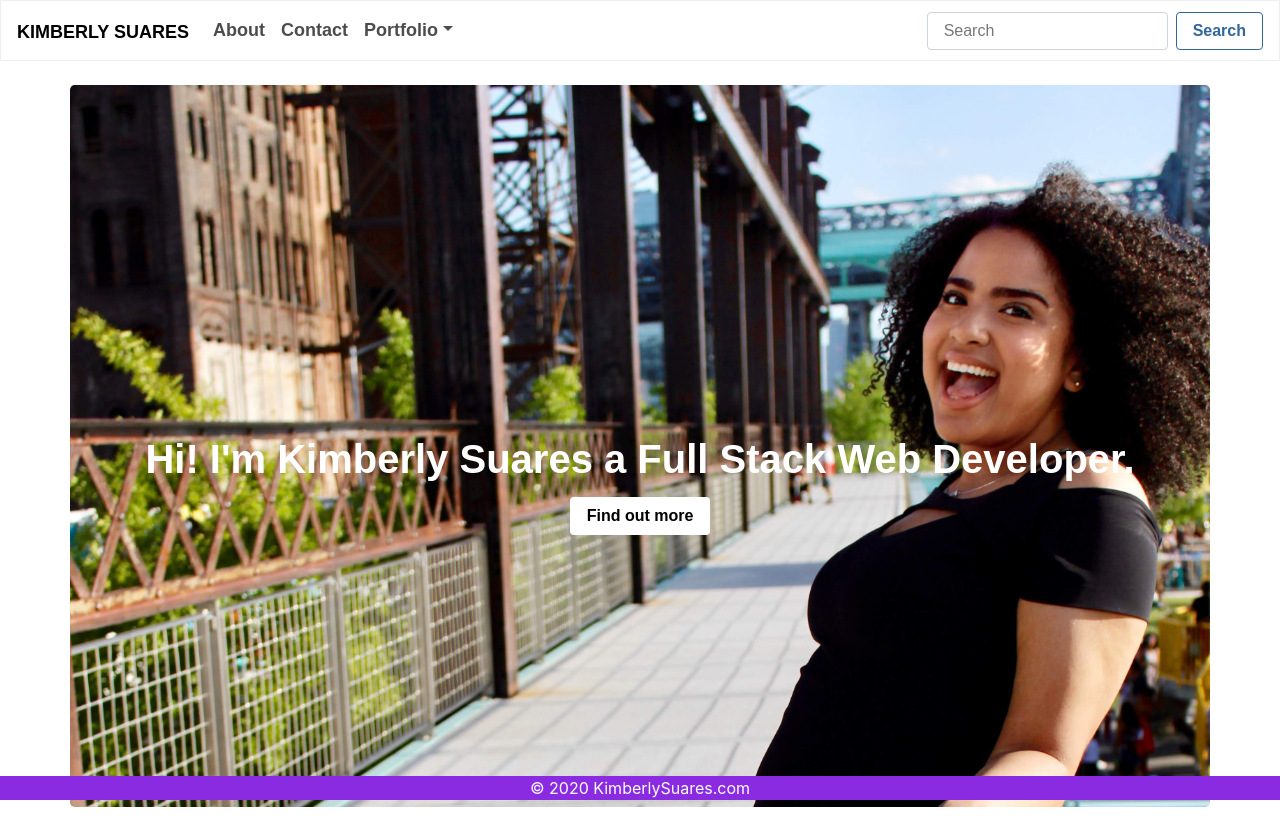
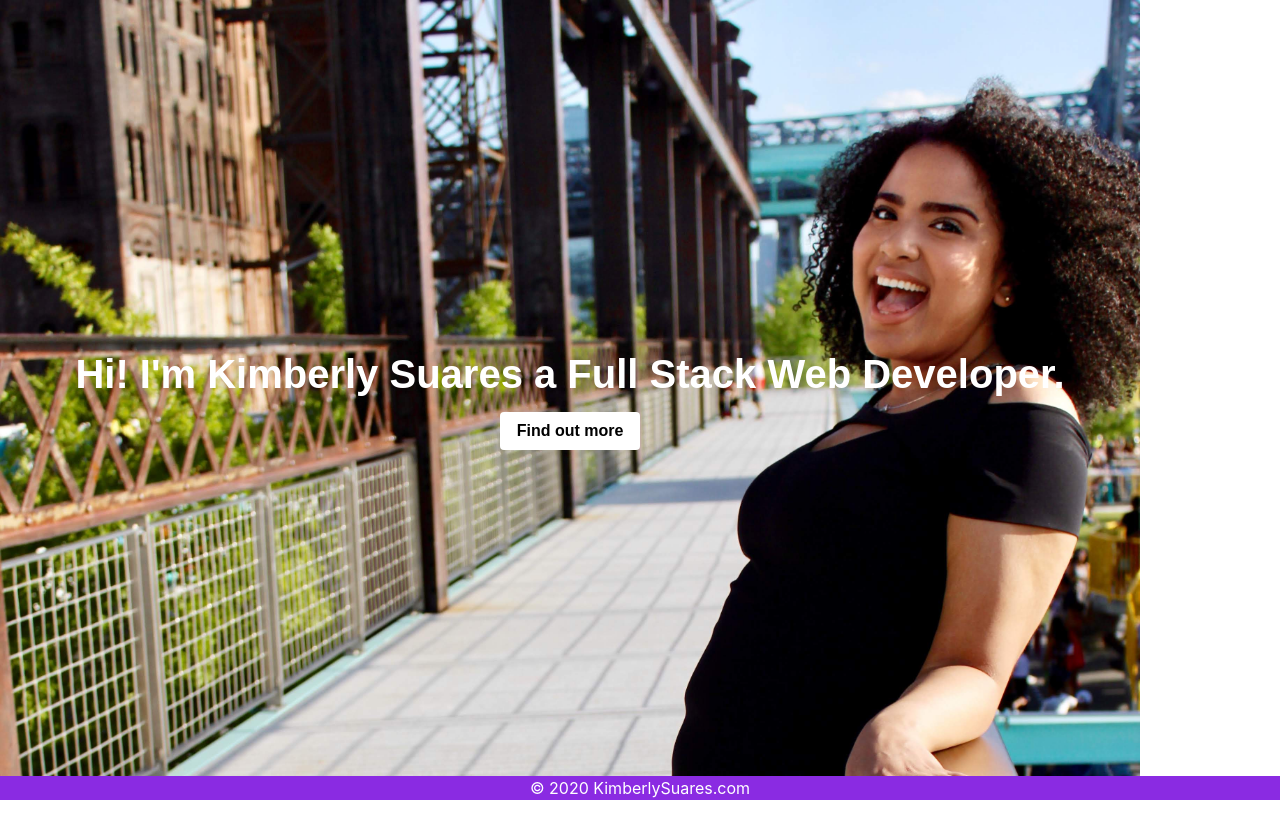
Before and after one commit to ksuares1/kimberly-, a React (Create React App) app in the folder client/: page / in a window 1280 px wide. After the commit the page ends 800 px from the top, so only its background shows below. Built offline with nearby package versions, Linux system fonts and the light colour scheme; a web font is replaced by a local one.

Commit message:
updated homepage css

```diff
--- a/client/src/App.js
+++ b/client/src/App.js
@@ -2,7 +2,7 @@ import React from 'react';
 // import logo from './logo.svg';
 import './App.css';
 import { BrowserRouter as Router, Switch, Route } from "react-router-dom";
-import Navbar from './components/Nav';
+// import Navbar from './components/Nav';
 import FooterComponent from './components/Footer';
 import HomePage from './pages/Home';
 import PortfolioPage from './pages/Portfolio';
@@ -14,7 +14,7 @@ function App() {
     <div className="App">
       <Router>
         <div>
-          <Navbar />
+           {/* <Navbar /> */}
           <div>
             <Switch>
               <Route exact path="/" component={HomePage} />
--- a/client/src/components/Contact/index.css
+++ b/client/src/components/Contact/index.css
@@ -3,3 +3,9 @@
     width:55%;
     height:35%;
 }
+/*
+.contact-name{
+    width:75%;
+    height:25%;
+    text-align:center;
+} */
--- a/client/src/components/Contact/index.js
+++ b/client/src/components/Contact/index.js
@@ -2,17 +2,19 @@ import React from "react";
 import './index.css';
 import Form from "react-bootstrap/Form";
 import Button from "react-bootstrap/Button";
+// import Navbar from './components/Nav';
 
 
 function ContactForm() {
   return (
+    // add col and row to the outer box of the div
     <Form className="contact">
       <br>
       </br>
       <h1>Contact Me</h1>
       <Form.Group controlId="formBasicEmail">
         <Form.Label>Name</Form.Label>
-        <Form.Control type="name" placeholder="Enter Name" />
+        <Form.Control className="contact-name" type="name" placeholder="Enter Name" />
       </Form.Group>
 
       <Form.Group controlId="formBasicEmail">
--- a/client/src/components/Home/index.css
+++ b/client/src/components/Home/index.css
@@ -2,8 +2,13 @@
     background-size: cover;
     padding-top: 20%;
     padding-bottom: 20%;
-    height:25%;
-    background-repeat:no-repeat;
+    height:100%;
+    /* width: 100%; */
+    /* background-repeat:no-repeat; */
+    position: absolute;
+    background-position: top center;
+
+
 
 }
 
--- a/client/src/components/Home/index.js
+++ b/client/src/components/Home/index.js
@@ -1,13 +1,13 @@
 import React from "react";
 import './index.css';
 import main from '../../assets/img/kick.jpg';
-import Jumbotron from "react-bootstrap/Jumbotron";
+// import Jumbotron from "react-bootstrap/Jumbotron";
 import Button from "react-bootstrap/Button";
 
 const HomeComponent = () => {
     return (
 
-        <Jumbotron className="container" style={{ backgroundImage: `url(${main})` }}>
+        <div className="container" style={{ backgroundImage: `url(${main})` }}>
 
            <br>
            </br>
@@ -24,7 +24,8 @@ const HomeComponent = () => {
             <p>
                 <Button className="home-btn" href="/about" variant="default">Find out more</Button>
             </p>
-        </Jumbotron>
+            </div>
+        // </Jumbotron>
 
 
 
--- a/client/src/pages/Home.js
+++ b/client/src/pages/Home.js
@@ -5,8 +5,6 @@ import HomeComponent from "../components/Home";
 const HomePage =()=>{
     return(
         <div>
-            <br>
-            </br>
         <HomeComponent/>
         </div>
     )
```
Also changed, not shown: client/src/components/Blog/index.css (added), client/src/components/Blog/index.js (added).
